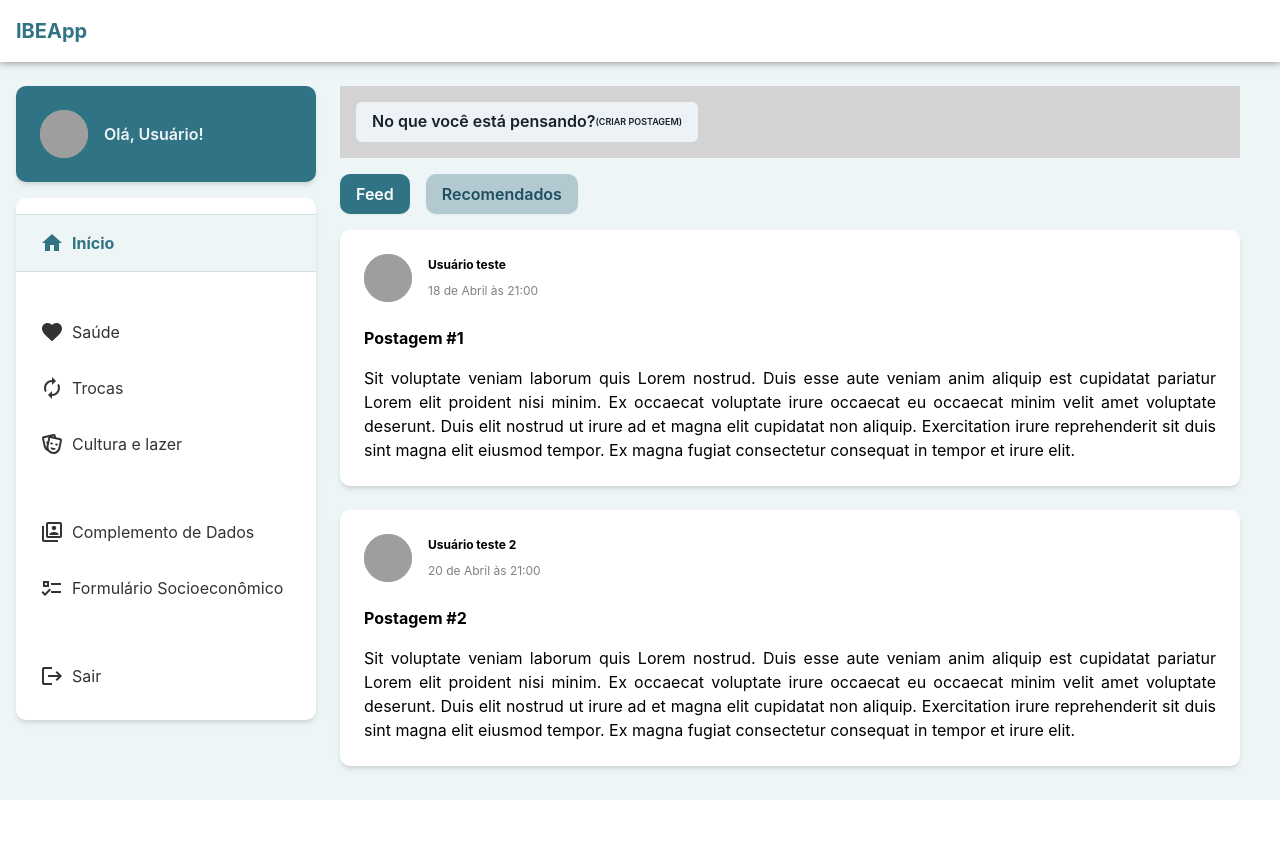
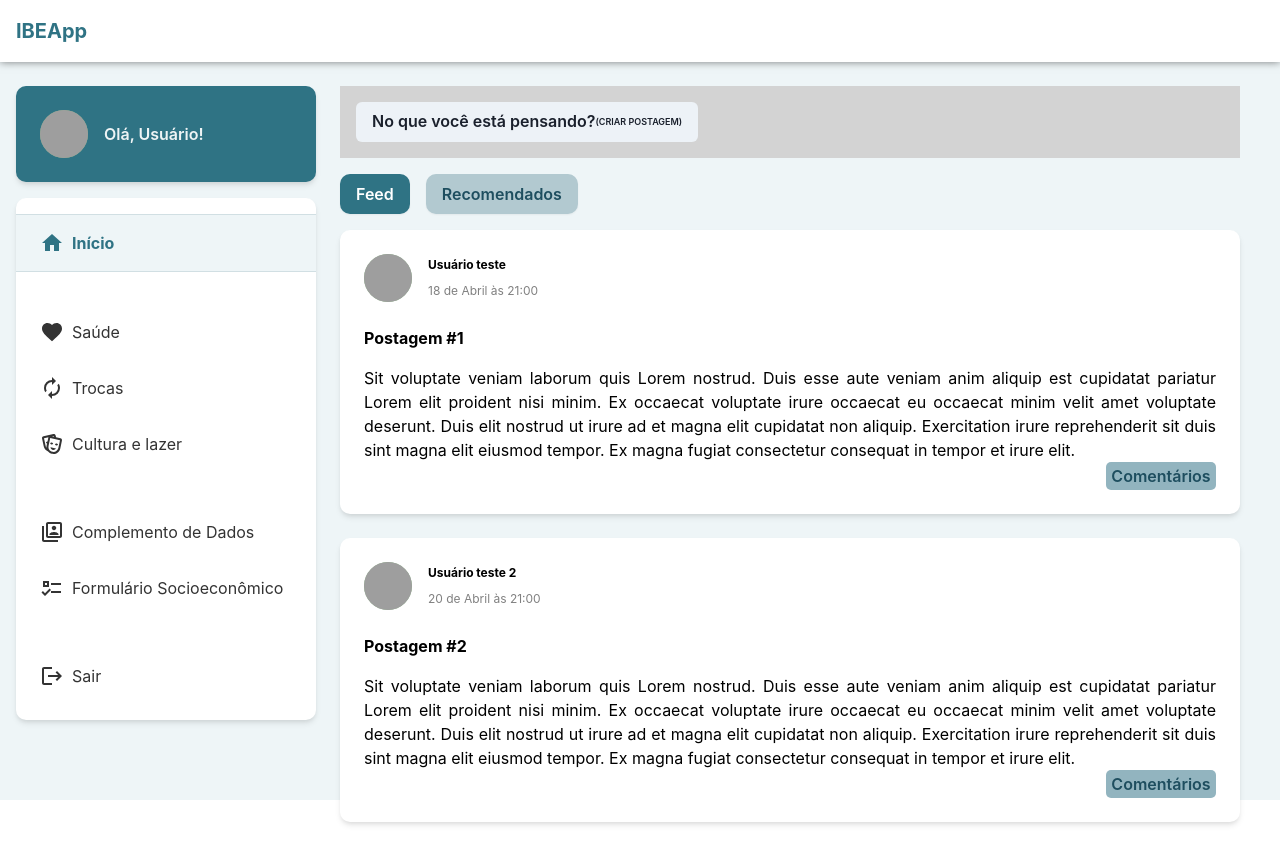
Before and after one commit to CodelabUnifesp/ibeac-web, a React (Create React App) app: page / in a window 1280 px wide. Before the commit the page ends 806 px from the top, so only its background shows below. Built offline with nearby package versions, Linux system fonts and the light colour scheme; grey boxes are pictures that could not be loaded; the HTML template or start-up script is replaced by a standard one.

Commit message:
adionando botões de comentários

```diff
--- a/src/components/Postagem/index.js
+++ b/src/components/Postagem/index.js
@@ -3,6 +3,7 @@ import PropTypes from 'prop-types';
 
 import {Stack, Box, Text, Flex} from '@chakra-ui/layout';
 import {Avatar} from '@chakra-ui/avatar';
+import {Comments} from './styles';
 
 const Postagem = ({item} = {}) => (
   <Box p={6} mb={6} borderRadius="10px" shadow="md" bgColor="white">
@@ -29,6 +30,12 @@ const Postagem = ({item} = {}) => (
         </Text>
       </Stack>
     </Stack>
+    <Comments
+      onClick={() => {
+        console.log(item);
+      }}>
+      Comentários
+    </Comments>
   </Box>
 );
 
--- /dev/null
+++ b/src/components/Postagem/styles.js
@@ -0,0 +1,16 @@
+import styled from 'styled-components';
+
+export const Comments = styled.button`
+  width: 110px;
+  height: 28px;
+  border-radius: 5px;
+  background-color: #92b4bf;
+  position: relative;
+  float: right;
+  font-weight: 600;
+  color: #1e4e5f;
+`;
+
+export default {
+  Comments,
+};
```
